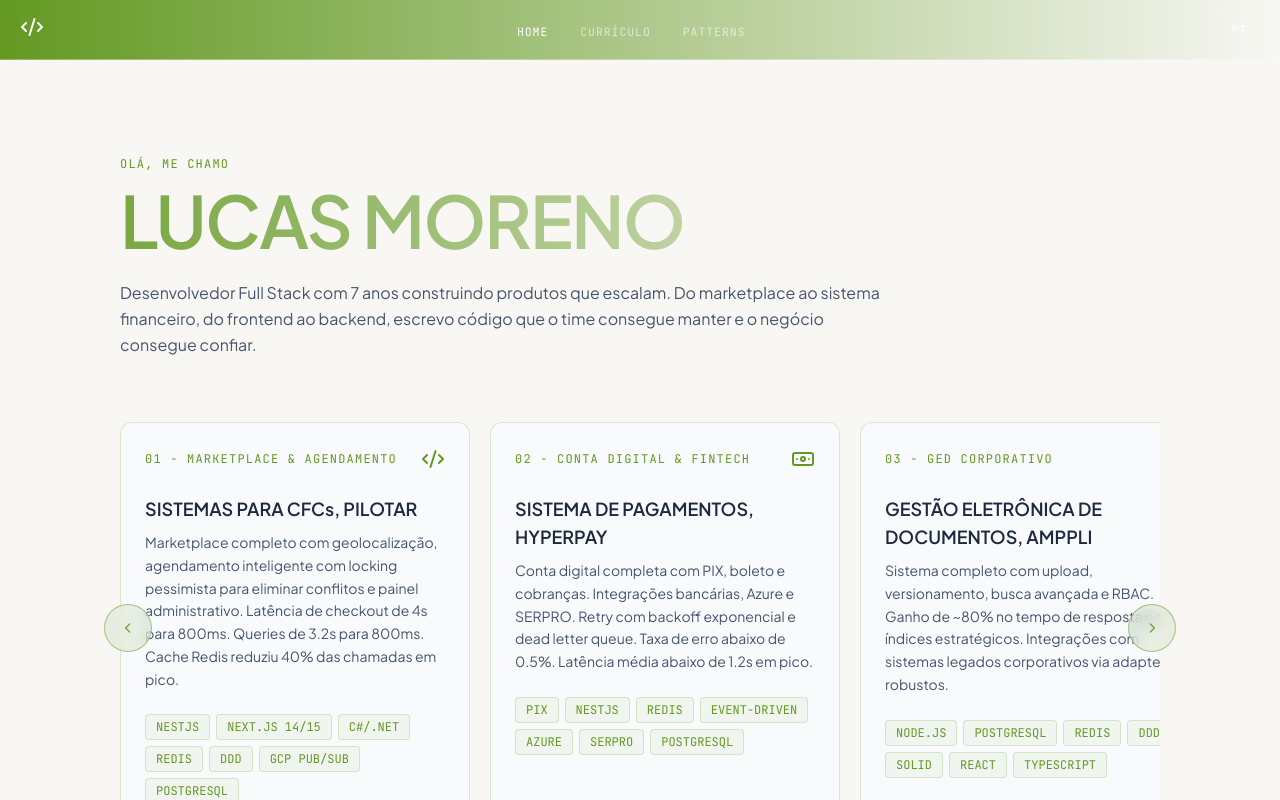
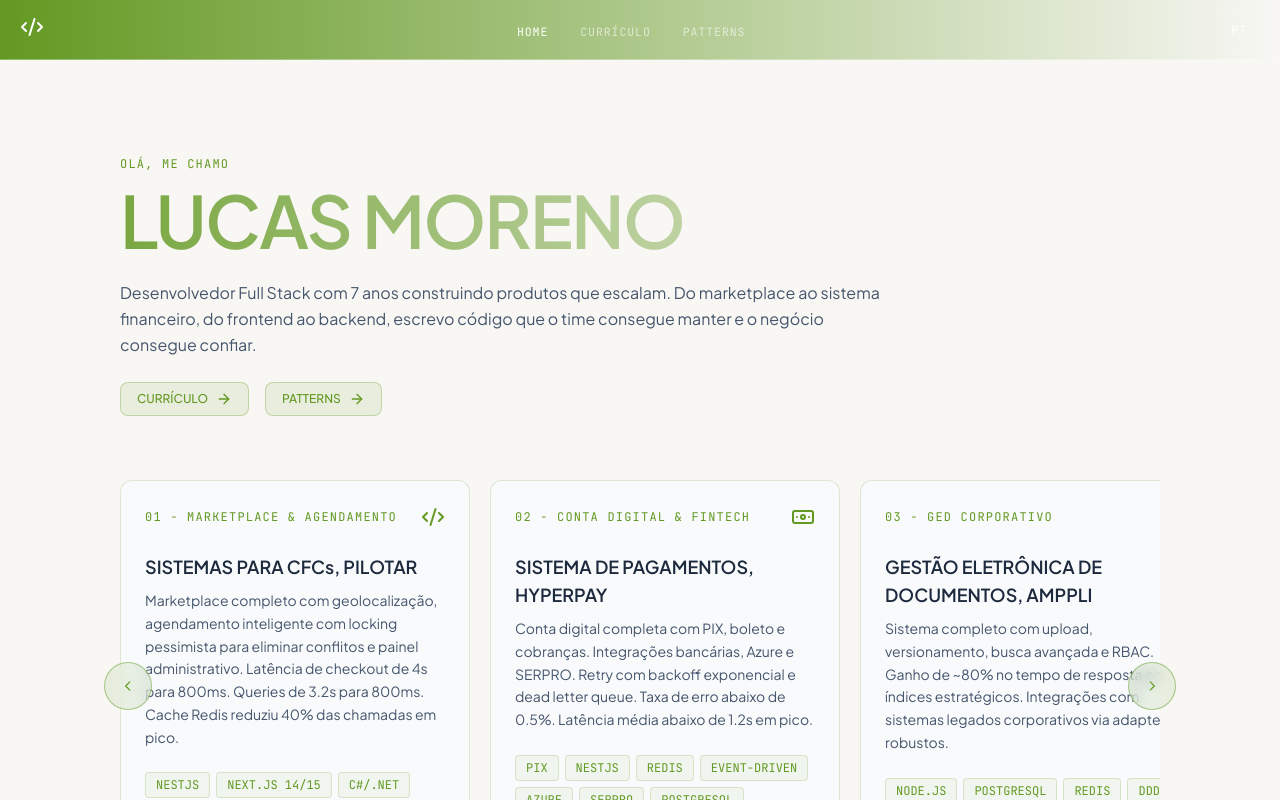
Before and after one commit to LucasZod/lucas-moreno, a Next.js app: page / in a window 1280 px wide. Shown: the top 800 px of the page. Built offline with nearby package versions, Linux system fonts and the light colour scheme.

Commit message:
fix: aprimora sitemap para indexação search google

```diff
--- a/app/layout.tsx
+++ b/app/layout.tsx
@@ -21,6 +21,22 @@ export const metadata: Metadata = {
     width: 'device-width',
     initialScale: 1,
     maximumScale: 5,
+  },
+  icons: {
+    icon: [
+      { url: '/favicon.ico', sizes: 'any' },
+      { url: '/favicon.ico', sizes: '16x16', type: 'image/x-icon' },
+      { url: '/favicon.ico', sizes: '32x32', type: 'image/x-icon' },
+    ],
+    apple: [
+      { url: '/favicon.ico', sizes: '180x180', type: 'image/x-icon' },
+    ],
+    other: [
+      {
+        rel: 'icon',
+        url: '/favicon.ico',
+      },
+    ],
   },
   title: {
     default: 'Lucas Moreno - Senior Full Stack Developer | React, Node.js, NestJS, TypeScript',
--- /dev/null
+++ b/app/manifest.ts
@@ -0,0 +1,25 @@
+import { MetadataRoute } from 'next'
+
+export default function manifest(): MetadataRoute.Manifest {
+  return {
+    name: 'Lucas Moreno - Portfolio',
+    short_name: 'Lucas Moreno',
+    description: 'Senior Full Stack Developer especializado em React, Node.js, NestJS e arquitetura de software',
+    start_url: '/',
+    display: 'standalone',
+    background_color: '#F8F7F4',
+    theme_color: '#6B8E23',
+    icons: [
+      {
+        src: '/favicon.ico',
+        sizes: '48x48',
+        type: 'image/x-icon',
+      },
+      {
+        src: '/favicon.ico',
+        sizes: '64x64 32x32 24x24 16x16',
+        type: 'image/x-icon',
+      },
+    ],
+  }
+}
--- a/app/page.tsx
+++ b/app/page.tsx
@@ -3,8 +3,9 @@
 import { motion, Variants } from 'framer-motion'
 import { useI18nStore } from '@/app/stores/i18n-store'
 import { translations } from '@/app/locales/translations'
-import { Code2, Banknote, FileText, Server, Zap, Network } from 'lucide-react'
+import { Code2, Banknote, FileText, Server, Zap, Network, ArrowRight } from 'lucide-react'
 import { Carousel } from './shared/libs/carousel'
+import Link from 'next/link'
 
 export default function Home() {
   return (
@@ -13,6 +14,7 @@ export default function Home() {
         <HeroContainer>
           <Title />
           <Subtitle />
+          <QuickLinks />
         </HeroContainer>
         <Experience />
         <Skills />
@@ -79,6 +81,39 @@ const Subtitle = () => {
         {t.subtitle}
       </motion.p>
     </motion.section>
+  )
+}
+
+const QuickLinks = () => {
+  const { language } = useI18nStore()
+  const t = translations[language]
+
+  return (
+    <motion.nav
+      initial="hidden"
+      whileInView="visible"
+      viewport={{ once: true, amount: 0.2 }}
+      variants={staggerContainer}
+      className="flex gap-4 mt-4"
+      aria-label="Navegação rápida"
+    >
+      <QuickLink href="/resume" label={t.menu.resume} />
+      <QuickLink href="/patterns" label={t.menu.patterns} />
+    </motion.nav>
+  )
+}
+
+const QuickLink = ({ href, label }: { href: string; label: string }) => {
+  return (
+    <motion.div variants={fadeUp}>
+      <Link
+        href={href}
+        className="inline-flex items-center gap-2 px-4 py-2 bg-green-accent/10 hover:bg-green-accent/20 border border-green-accent/30 rounded-lg text-green-accent font-medium text-xs transition-all duration-300 group"
+      >
+        {label}
+        <ArrowRight size={16} className="transition-transform group-hover:translate-x-1" />
+      </Link>
+    </motion.div>
   )
 }
 
--- a/app/sitemap.ts
+++ b/app/sitemap.ts
@@ -2,26 +2,26 @@ import { MetadataRoute } from 'next'
 
 export default function sitemap(): MetadataRoute.Sitemap {
   const baseUrl = 'https://lucasmorenodev.com'
-  const currentDate = new Date()
+  const currentDate = new Date().toISOString()
 
   return [
     {
       url: baseUrl,
       lastModified: currentDate,
-      changeFrequency: 'monthly',
+      changeFrequency: 'weekly' as const,
       priority: 1.0,
     },
     {
       url: `${baseUrl}/resume`,
       lastModified: currentDate,
-      changeFrequency: 'monthly',
-      priority: 0.8,
+      changeFrequency: 'weekly' as const,
+      priority: 0.9,
     },
     {
       url: `${baseUrl}/patterns`,
       lastModified: currentDate,
-      changeFrequency: 'monthly',
-      priority: 0.7,
+      changeFrequency: 'weekly' as const,
+      priority: 0.9,
     },
   ]
 }
```
